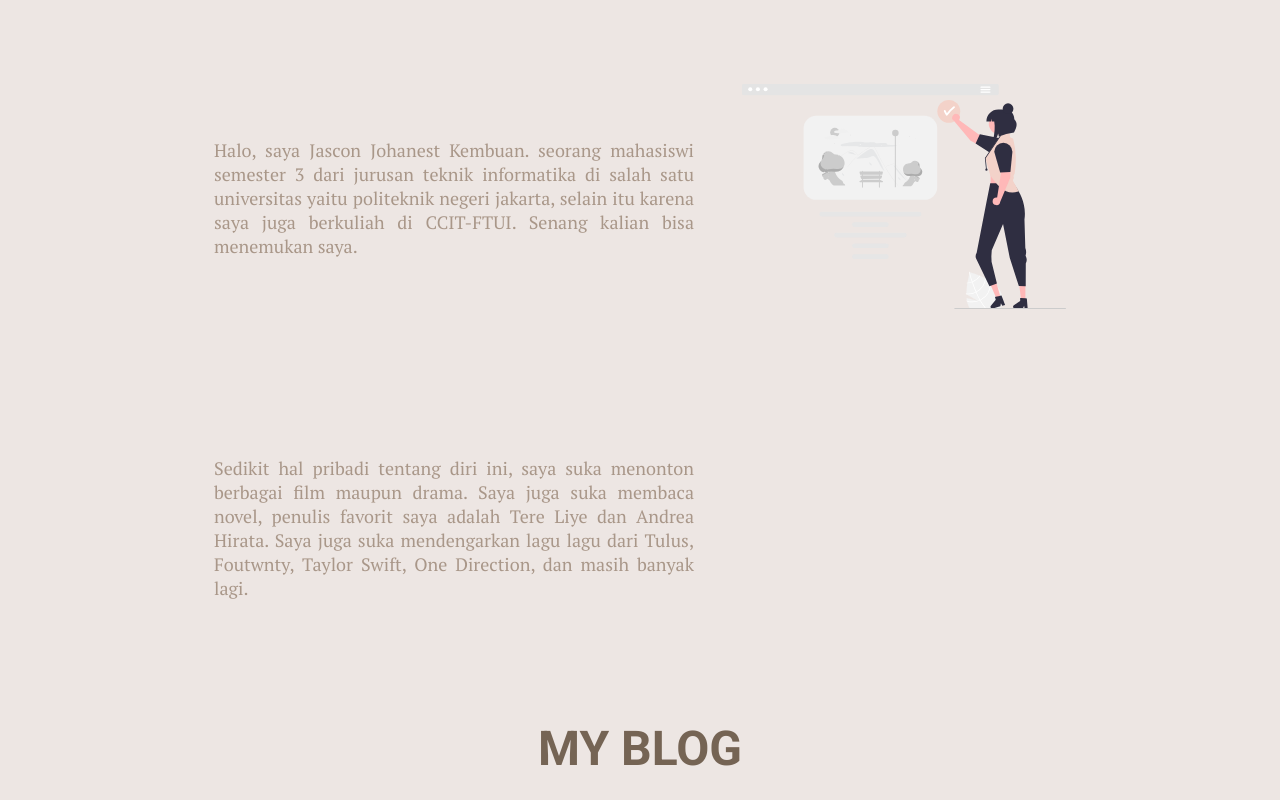
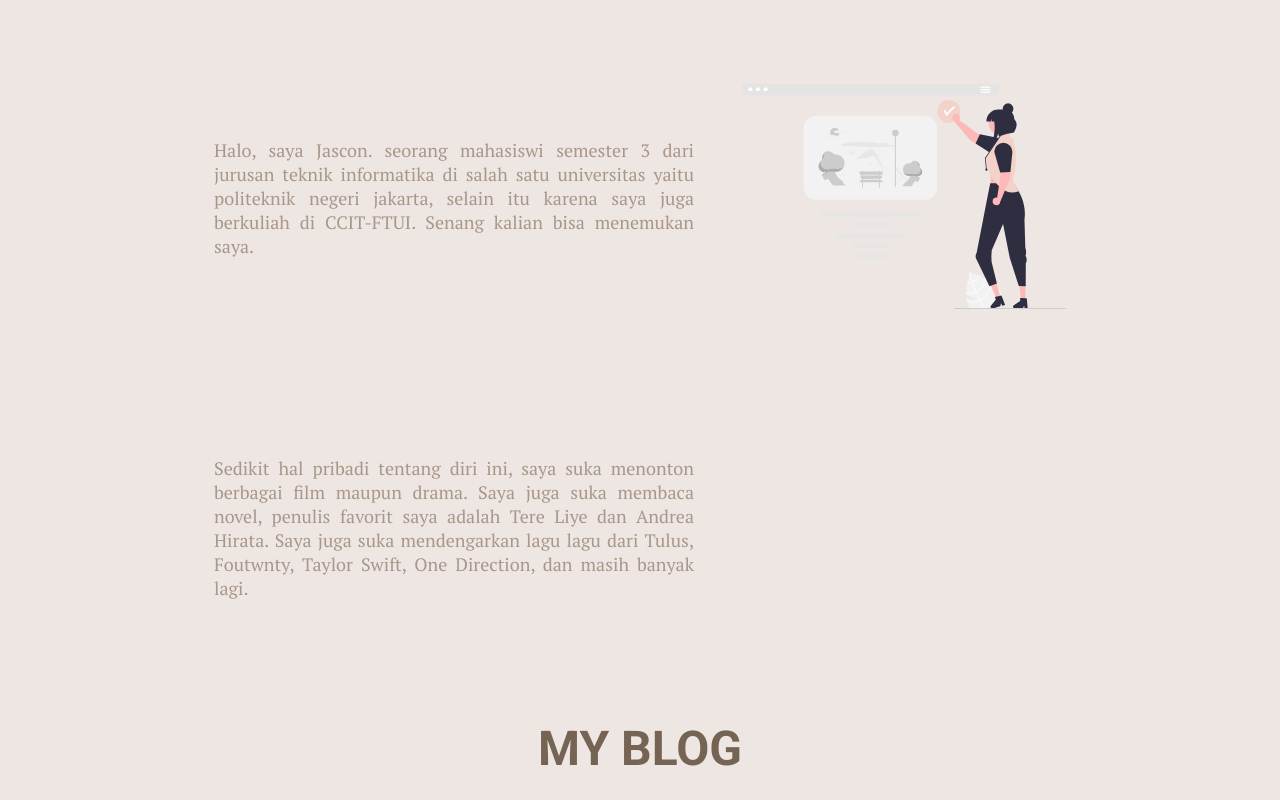
Before and after one commit to nishnisa/DevOps, a plain HTML site: page index.html in a window 1280 px wide. Shown: the part 860-1660 px from the top of the page. Drawn offline with Linux system fonts and the light colour scheme.

Commit message:
edit paragraf keduakali

```diff
--- a/index.html
+++ b/index.html
@@ -46,7 +46,7 @@
           <h1 class="text-header" id="me">ABOUT me</h1>
           <div class="grid-container grid-column-about">
             <p class="my-bio">
-              Halo, saya Jascon Johanest Kembuan. seorang mahasiswi semester 3 dari
+              Halo, saya Jascon. seorang mahasiswi semester 3 dari
               jurusan teknik informatika di salah satu universitas yaitu
               politeknik negeri jakarta, selain itu karena saya juga berkuliah
               di CCIT-FTUI. Senang kalian bisa menemukan saya.
```
